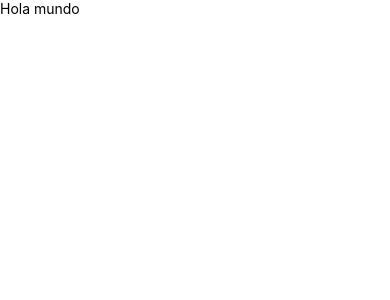
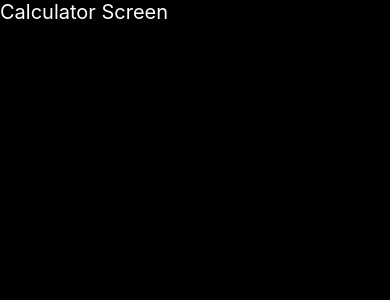
Before and after one commit to dloyolar/react-native-ios-calculator, a React Native app: screen / in a window 390 px wide. Shown: the top 300 px of the page. Built offline with nearby package versions, Linux system fonts and the light colour scheme.

Commit message:
feat: create main component and theme

```diff
--- a/App.tsx
+++ b/App.tsx
@@ -1,11 +1,14 @@
 import React from 'react';
-import {Text, View} from 'react-native';
+import {SafeAreaView, StatusBar} from 'react-native';
+import {CalculatorScreen} from './src/screens/CalculatorScreen';
+import {styles} from './src/theme/appTheme';
 
 const App = () => {
   return (
-    <View>
-      <Text>Hola mundo</Text>
-    </View>
+    <SafeAreaView style={styles.background}>
+      <StatusBar backgroundColor="black" barStyle="light-content" />
+      <CalculatorScreen />
+    </SafeAreaView>
   );
 };
 
--- /dev/null
+++ b/src/screens/CalculatorScreen.tsx
@@ -0,0 +1,11 @@
+import React from 'react';
+import {View, Text} from 'react-native';
+import {styles} from '../theme/appTheme';
+
+export const CalculatorScreen = () => {
+  return (
+    <View>
+      <Text style={styles.text}>Calculator Screen</Text>
+    </View>
+  );
+};
--- /dev/null
+++ b/src/theme/appTheme.tsx
@@ -0,0 +1,12 @@
+import {StyleSheet} from 'react-native';
+
+export const styles = StyleSheet.create({
+  background: {
+    flex: 1,
+    backgroundColor: 'black',
+  },
+  text: {
+    color: 'white',
+    fontSize: 20,
+  },
+});
```
